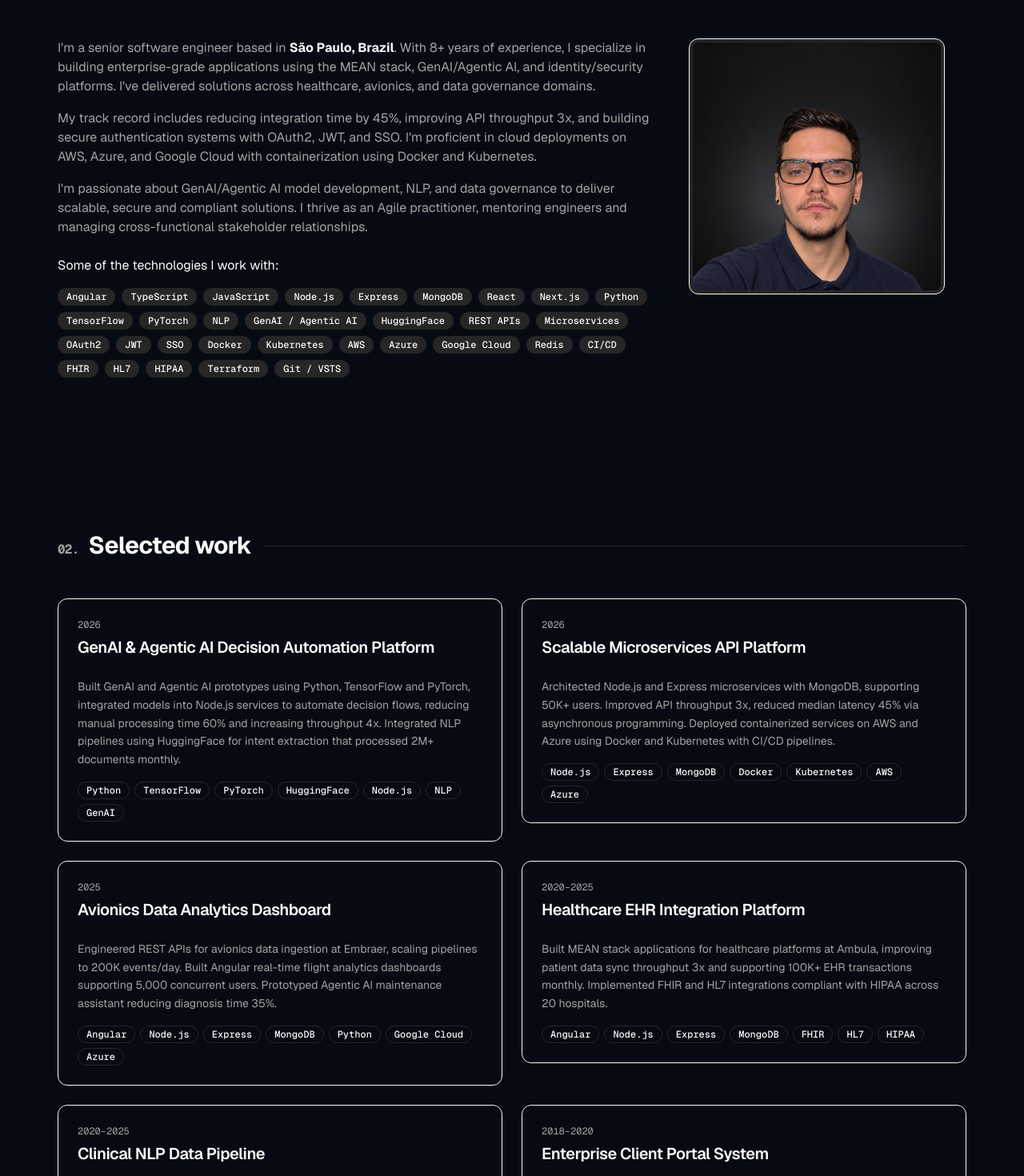
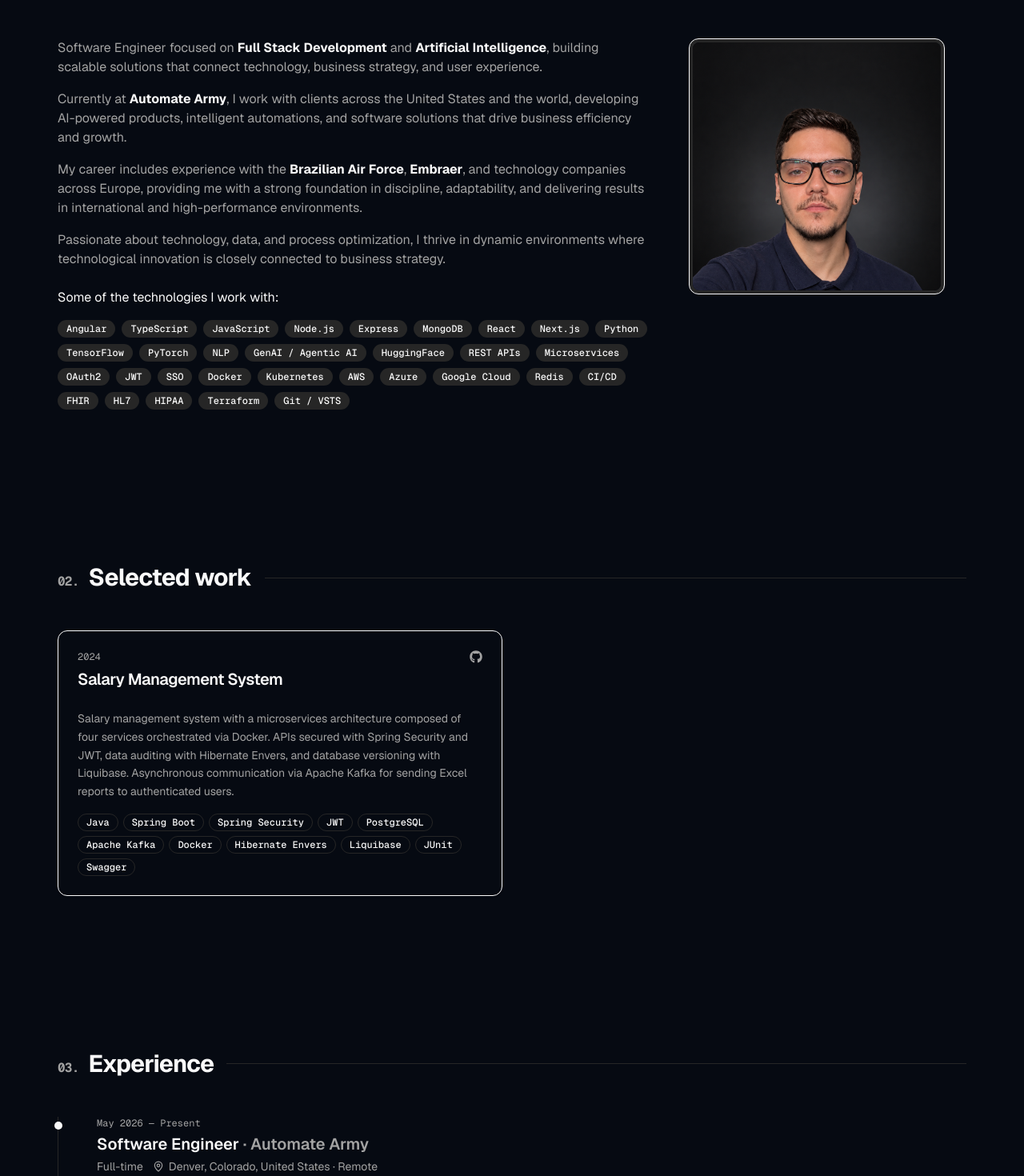
Before and after one commit to YuriClaro/portfolio_yuriClaro, a Next.js app: page / in a window 1280 px wide. Shown: the part 900-2370 px from the top of the page at 80% size. Built offline with nearby package versions, Linux system fonts and the light colour scheme.

Commit message:
updating aug-26

```diff
--- a/src/app/page.tsx
+++ b/src/app/page.tsx
@@ -47,149 +47,139 @@
 
 const projects = [
   {
-    year: "2026",
-    title: "GenAI & Agentic AI Decision Automation Platform",
+    year: "2024",
+    title: "Salary Management System",
     description:
-      "Built GenAI and Agentic AI prototypes using Python, TensorFlow and PyTorch, integrated models into Node.js services to automate decision flows, reducing manual processing time 60% and increasing throughput 4x. Integrated NLP pipelines using HuggingFace for intent extraction that processed 2M+ documents monthly.",
-    tech: ["Python", "TensorFlow", "PyTorch", "HuggingFace", "Node.js", "NLP", "GenAI"],
+      "Salary management system with a microservices architecture composed of four services orchestrated via Docker. APIs secured with Spring Security and JWT, data auditing with Hibernate Envers, and database versioning with Liquibase. Asynchronous communication via Apache Kafka for sending Excel reports to authenticated users.",
+    tech: [
+      "Java",
+      "Spring Boot",
+      "Spring Security",
+      "JWT",
+      "PostgreSQL",
+      "Apache Kafka",
+      "Docker",
+      "Hibernate Envers",
+      "Liquibase",
+      "JUnit",
+      "Swagger",
+    ],
     link: null,
-    github: null,
-  },
-  {
-    year: "2026",
-    title: "Scalable Microservices API Platform",
-    description:
-      "Architected Node.js and Express microservices with MongoDB, supporting 50K+ users. Improved API throughput 3x, reduced median latency 45% via asynchronous programming. Deployed containerized services on AWS and Azure using Docker and Kubernetes with CI/CD pipelines.",
-    tech: ["Node.js", "Express", "MongoDB", "Docker", "Kubernetes", "AWS", "Azure"],
-    link: null,
-    github: null,
-  },
-  {
-    year: "2025",
-    title: "Avionics Data Analytics Dashboard",
-    description:
-      "Engineered REST APIs for avionics data ingestion at Embraer, scaling pipelines to 200K events/day. Built Angular real-time flight analytics dashboards supporting 5,000 concurrent users. Prototyped Agentic AI maintenance assistant reducing diagnosis time 35%.",
-    tech: ["Angular", "Node.js", "Express", "MongoDB", "Python", "Google Cloud", "Azure"],
-    link: null,
-    github: null,
-  },
-  {
-    year: "2020–2025",
-    title: "Healthcare EHR Integration Platform",
-    description:
-      "Built MEAN stack applications for healthcare platforms at Ambula, improving patient data sync throughput 3x and supporting 100K+ EHR transactions monthly. Implemented FHIR and HL7 integrations compliant with HIPAA across 20 hospitals.",
-    tech: ["Angular", "Node.js", "Express", "MongoDB", "FHIR", "HL7", "HIPAA"],
-    link: null,
-    github: null,
-  },
-  {
-    year: "2020–2025",
-    title: "Clinical NLP Data Pipeline",
-    description:
-      "Deployed NLP models for clinical note processing using Python and TensorFlow. Built pipelines that extracted structured data from 500K notes/month, improving coding accuracy 20%. Optimized MongoDB with sharding strategies to scale to 10M+ records.",
-    tech: ["Python", "TensorFlow", "NLP", "MongoDB", "Node.js"],
-    link: null,
-    github: null,
-  },
-  {
-    year: "2018–2020",
-    title: "Enterprise Client Portal System",
-    description:
-      "Developed frontend components with Angular and TypeScript at HumanIT Digital Consulting. Built Node.js REST APIs with MongoDB supporting 200K+ records. Implemented CI pipelines reducing release time from days to hours and JWT-based role access controls.",
-    tech: ["Angular", "TypeScript", "Node.js", "Express", "MongoDB", "JWT", "Git"],
-    link: null,
-    github: null,
+    github: "https://github.com/YuriClaro/Salary-Management-System",
   },
 ];
 
 const experience = [
   {
-    period: "Jan 2026 — Present",
+    period: "May 2026 — Present",
     role: "Software Engineer",
     company: "Automate Army",
-    description:
-      "Architected Node.js/Express microservices backed by MongoDB supporting 50K+ users. Built GenAI/Agentic AI prototypes with Python, TensorFlow and PyTorch. Implemented OAuth2/JWT/SSO security achieving SOC 2 alignment. Deployed on AWS/Azure with Docker/Kubernetes, reducing deployment time to under 1 hour. Led Agile teams and mentored engineers, increasing team velocity 35%.",
-    tech: [
-      "Node.js",
-      "Express",
-      "MongoDB",
-      "Angular",
-      "Python",
-      "TensorFlow",
-      "GenAI",
-      "Docker",
-      "Kubernetes",
-      "AWS",
-      "Azure",
-    ],
+    type: "Full-time",
+    location: "Denver, Colorado, United States · Remote",
+    description: "",
+    tech: [],
   },
   {
     period: "Aug 2025 — Jul 2026",
     role: "Software Engineer",
     company: "Embraer",
+    type: "Full-time",
+    location: "São José dos Campos, São Paulo, Brasil · On-site",
     description:
-      "Engineered REST APIs for avionics data ingestion scaling to 200K events/day. Developed Angular flight analytics dashboards supporting 5,000 concurrent users. Implemented OAuth2/JWT SSO integration reducing login friction 70%. Prototyped Agentic AI maintenance assistant reducing diagnosis time 35%. Optimized MongoDB replica sets with recovery RTO under 30 minutes.",
+      "Experience in Salesforce development within the CRM Commercial area at Embraer, supporting Product, Marketing, Contracts, Opportunities, Committees, and Proposals. Proven experience in end-to-end project execution, including requirements gathering and analysis with multiple stakeholders, data analysis, and performance indicator monitoring, with strong proficiency in Excel. Hands-on experience in developing and managing Salesforce solutions, as well as in the design and development of AI agents and Machine Learning initiatives to enhance automation, decision-making, and operational efficiency, transforming engineering and business data into actionable insights through Power BI dashboards.",
     tech: [
-      "Node.js",
-      "Express",
-      "Angular",
-      "MongoDB",
-      "OAuth2",
-      "JWT",
-      "Python",
-      "NLP",
-      "Google Cloud",
-      "Azure",
+      "Salesforce",
+      "Power BI",
+      "AI Agents",
+      "Machine Learning",
+      "Excel",
+      "Data Analysis",
+      "CRM",
     ],
   },
   {
-    period: "Aug 2020 — Jul 2025",
-    role: "Software Engineer",
+    period: "Jan 2025 — Jul 2025",
+    role: "Full Stack Junior Developer",
     company: "Ambula",
+    type: "Part-time",
+    location: "Portugal · Remote",
     description:
-      "Built MEAN stack healthcare platforms supporting 100K+ EHR transactions monthly. Implemented FHIR/HL7 integrations compliant with HIPAA across 20 hospitals, reducing integration time 45%. Built microservices handling 1M+ records at 99.9% uptime. Deployed NLP models for clinical note processing extracting structured data from 500K notes/month.",
+      "Development of web and mobile applications for Ambula's partner companies, including Crew Member, Coordinator, and User roles, using FlutterFlow, Supabase, Figma, Javascript and Tailwind. Responsible for managing vehicles, crew members, trips, beneficiaries, and financial reports, optimizing operational processes and enhancing user experience. Developed skills in prototyping, software architecture, process automation, data analysis, and problem-solving.",
     tech: [
-      "Angular",
-      "Node.js",
-      "Express",
-      "MongoDB",
-      "FHIR",
-      "HL7",
-      "HIPAA",
-      "Python",
-      "TensorFlow",
-      "OAuth2",
-      "JWT",
+      "JavaScript",
+      "HTML5",
+      "FlutterFlow",
+      "Supabase",
+      "Figma",
+      "Tailwind",
+      "CSS",
+      "Mobile Development",
+      "Software Architecture",
+      "Process Automation",
+      "Data Analysis",
     ],
   },
   {
-    period: "Jul 2018 — Aug 2020",
-    role: "Junior Software Engineer",
+    period: "Jul 2024 — Dec 2024",
+    role: "Java Trainee Developer",
     company: "HumanIT Digital Consulting",
+    type: "Part-time",
+    location: "Porto, Portugal · Remote",
     description:
-      "Developed Angular/TypeScript frontend components improving page load times 30% across client portals serving 10K+ users. Built Node.js/Express REST APIs with MongoDB supporting 200K+ records. Implemented Git workflows and CI pipelines reducing release time from days to hours. Applied async programming patterns reducing batch job completion time 70%.",
+      "Development of skills in Java 21, Spring Boot 3 (including Spring Data and Spring Security), JWT, Docker, messaging with Apache Kafka and RabbitMQ, data auditing with Hibernate Envers, and database versioning with Liquibase. Exception handling, file manipulation, email sending, scheduling with Scheduler, and unit testing using JUnit. Participation in project management with the agile Scrum methodology and improvement of communication skills in English in a collaborative and challenging environment.",
     tech: [
-      "Angular",
-      "TypeScript",
-      "Node.js",
-      "Express",
-      "MongoDB",
+      "Spring Framework",
+      "Docker",
+      "Java",
+      "Spring Boot",
+      "Spring Security",
       "JWT",
+      "Apache Kafka",
+      "RabbitMQ",
+      "Hibernate Envers",
+      "Liquibase",
+      "JUnit",
+      "Scrum",
+      "REST APIs",
+      "PostgreSQL",
       "Git",
       "CI/CD",
+      "Maven",
+      "Spring Data",
+      "Microservices",
+      "Linux",
+      "IntelliJ IDEA",
+      "Postman",
     ],
+  },
+  {
+    period: "Aug 2018 — Jul 2024",
+    role: "Administrative Assistant",
+    company: "Força Aérea Brasileira - FAB",
+    type: "Full-time",
+    location: "São José dos Campos, São Paulo, Brazil · On-site",
+    description:
+      "Responsible for the administration and development of military courses, implementing the Moodle system for the operational maintenance and qualification of GSD-SJ. Optimized processes related to enrollment, tracking, evaluation, and publication, achieving an improvement of over 100%. Developed skills in problem-solving, time management, critical thinking, organizational abilities, and continuous learning.",
+    tech: [],
   },
 ];
 
 const education = [
   {
-    period: "2017 — 2020",
-    institution: "Anhembi Morumbi University",
-    degree: "Bachelor's Degree",
+    period: "Aug 2023 — Aug 2026",
+    institution: "Universidade Anhembi Morumbi",
+    degree: "Bachelor's degree",
     field: "Computer Science",
     location: "São Paulo, Brazil",
-    description:
-      "Studied computer science fundamentals: algorithms, data structures, operating systems, databases, and software engineering. Built full-stack projects with Java, Spring Boot, React, and Next.js that grew into a career in web development.",
+    description: "",
+  },
+  {
+    period: "Jan 2021 — Aug 2023",
+    institution: "Universidade Anhembi Morumbi",
+    degree: "Higher Education",
+    field: "Systems Analysis and Development",
+    location: "São Paulo, Brazil",
+    description: "",
   },
 ];
 
@@ -251,11 +241,10 @@
             I build scalable enterprise systems.
           </h2>
           <p className="max-w-xl text-base leading-relaxed text-muted-foreground sm:text-lg">
-            Senior Software Engineer with 8+ years in MEAN stack, GenAI/Agentic AI
-            and enterprise Identity/Security, Healthcare and Data Governance
-            platforms. Expertise in Node.js, Express, MongoDB, Angular, TypeScript,
-            Python and cloud deployments. Agile practitioner and collaborative
-            leader focused on delivering secure, compliant enterprise-grade solutions.
+            Software Engineer with 2+ years of experience focused on Full Stack
+            Development and Artificial Intelligence. Based in São José dos Campos,
+            Brazil, building scalable solutions that connect technology, business
+            strategy, and user experience.
           </p>
 
           <div className="flex flex-wrap items-center gap-3 pt-2">
@@ -268,7 +257,7 @@
             </a>
             <a
               className="inline-flex items-center justify-center gap-2 rounded-md text-sm font-medium transition-colors border border-border bg-background hover:bg-accent hover:text-accent-foreground h-11 px-6"
-              href="mailto:yuri.claro.dev@gmail.com"
+              href="mailto:yuri.claro@outlook.com"
             >
               <Mail className="h-4 w-4" />
               Get in touch
@@ -308,24 +297,32 @@
         <div className="grid gap-12 md:grid-cols-3">
           <div className="space-y-4 text-muted-foreground md:col-span-2">
             <p>
-              I&apos;m a senior software engineer based in{" "}
-              <strong className="text-foreground">São Paulo, Brazil</strong>.
-              With 8+ years of experience, I specialize in building enterprise-grade
-              applications using the MEAN stack, GenAI/Agentic AI, and identity/security
-              platforms. I&apos;ve delivered solutions across healthcare, avionics, and
-              data governance domains.
+              Software Engineer focused on{" "}
+              <strong className="text-foreground">Full Stack Development</strong>{" "}
+              and{" "}
+              <strong className="text-foreground">Artificial Intelligence</strong>,
+              building scalable solutions that connect technology, business
+              strategy, and user experience.
             </p>
             <p>
-              My track record includes reducing integration time by 45%, improving API
-              throughput 3x, and building secure authentication systems with OAuth2, JWT,
-              and SSO. I&apos;m proficient in cloud deployments on AWS, Azure, and Google
-              Cloud with containerization using Docker and Kubernetes.
+              Currently at{" "}
+              <strong className="text-foreground">Automate Army</strong>, I work
+              with clients across the United States and the world, developing
+              AI-powered products, intelligent automations, and software
+              solutions that drive business efficiency and growth.
             </p>
             <p>
-              I&apos;m passionate about GenAI/Agentic AI model development, NLP, and
-              data governance to deliver scalable, secure and compliant solutions. I thrive
-              as an Agile practitioner, mentoring engineers and managing cross-functional
-              stakeholder relationships.
+              My career includes experience with the{" "}
+              <strong className="text-foreground">Brazilian Air Force</strong>,{" "}
+              <strong className="text-foreground">Embraer</strong>, and
+              technology companies across Europe, providing me with a strong
+              foundation in discipline, adaptability, and delivering results in
+              international and high-performance environments.
+            </p>
+            <p>
+              Passionate about technology, data, and process optimization, I
+              thrive in dynamic environments where technological innovation is
+              closely connected to business strategy.
             </p>
 
             <p className="pt-2 text-foreground">
@@ -442,9 +439,19 @@
                 {e.role}{" "}
                 <span className="text-muted-foreground">· {e.company}</span>
               </h3>
+              <div className="mt-1 flex flex-wrap items-center gap-x-3 gap-y-1 text-sm text-muted-foreground">
+                <span>{e.type}</span>
+                <span className="inline-flex items-center gap-1.5">
+                  <MapPin className="h-3.5 w-3.5" />
+                  {e.location}
+                </span>
+              </div>
+              {e.description && (
                 <p className="mt-3 max-w-2xl text-muted-foreground leading-relaxed">
                   {e.description}
                 </p>
+              )}
+              {e.tech.length > 0 && (
                 <div className="mt-4 flex flex-wrap gap-1.5">
                   {e.tech.map((t) => (
                     <Badge key={t} variant="filled">
@@ -452,6 +459,7 @@
                     </Badge>
                   ))}
                 </div>
+              )}
             </li>
             </ScrollReveal>
           ))}
@@ -466,7 +474,7 @@
 
         <ol className="relative space-y-12 border-l border-border pl-8 md:pl-12">
           {education.map((ed) => (
-            <ScrollReveal key={ed.institution}>
+            <ScrollReveal key={`${ed.institution}-${ed.period}`}>
             <li className="relative">
               <span className="absolute -left-[calc(2rem+5px)] top-1.5 h-2.5 w-2.5 rounded-full bg-foreground md:-left-[calc(3rem+5px)]" />
               <p className="font-mono text-xs text-muted-foreground">
@@ -476,16 +484,18 @@
               <div className="mt-2 flex flex-wrap items-center gap-x-4 gap-y-1 text-sm text-muted-foreground">
                 <span className="inline-flex items-center gap-1.5">
                   <GraduationCap className="h-4 w-4" />
-                  {ed.degree} in {ed.field}
+                  {ed.degree}, {ed.field}
                 </span>
                 <span className="inline-flex items-center gap-1.5">
                   <MapPin className="h-4 w-4" />
                   {ed.location}
                 </span>
               </div>
+              {ed.description && (
                 <p className="mt-3 max-w-2xl text-muted-foreground leading-relaxed">
                   {ed.description}
                 </p>
+              )}
             </li>
             </ScrollReveal>
           ))}
@@ -511,11 +521,11 @@
 
           <div className="flex flex-wrap items-center justify-center gap-3 pt-2">
             <a
-              href="mailto:yuri.claro.dev@gmail.com"
+              href="mailto:yuri.claro@outlook.com"
               className="inline-flex items-center justify-center gap-2 rounded-md text-sm font-medium transition-colors bg-primary text-primary-foreground hover:bg-primary/90 h-11 px-6"
             >
               <Mail className="h-4 w-4" />
-              yuri.claro.dev@gmail.com
+              yuri.claro@outlook.com
             </a>
 
             <a
```
Lines whose indentation alone changed are shown as unchanged.
